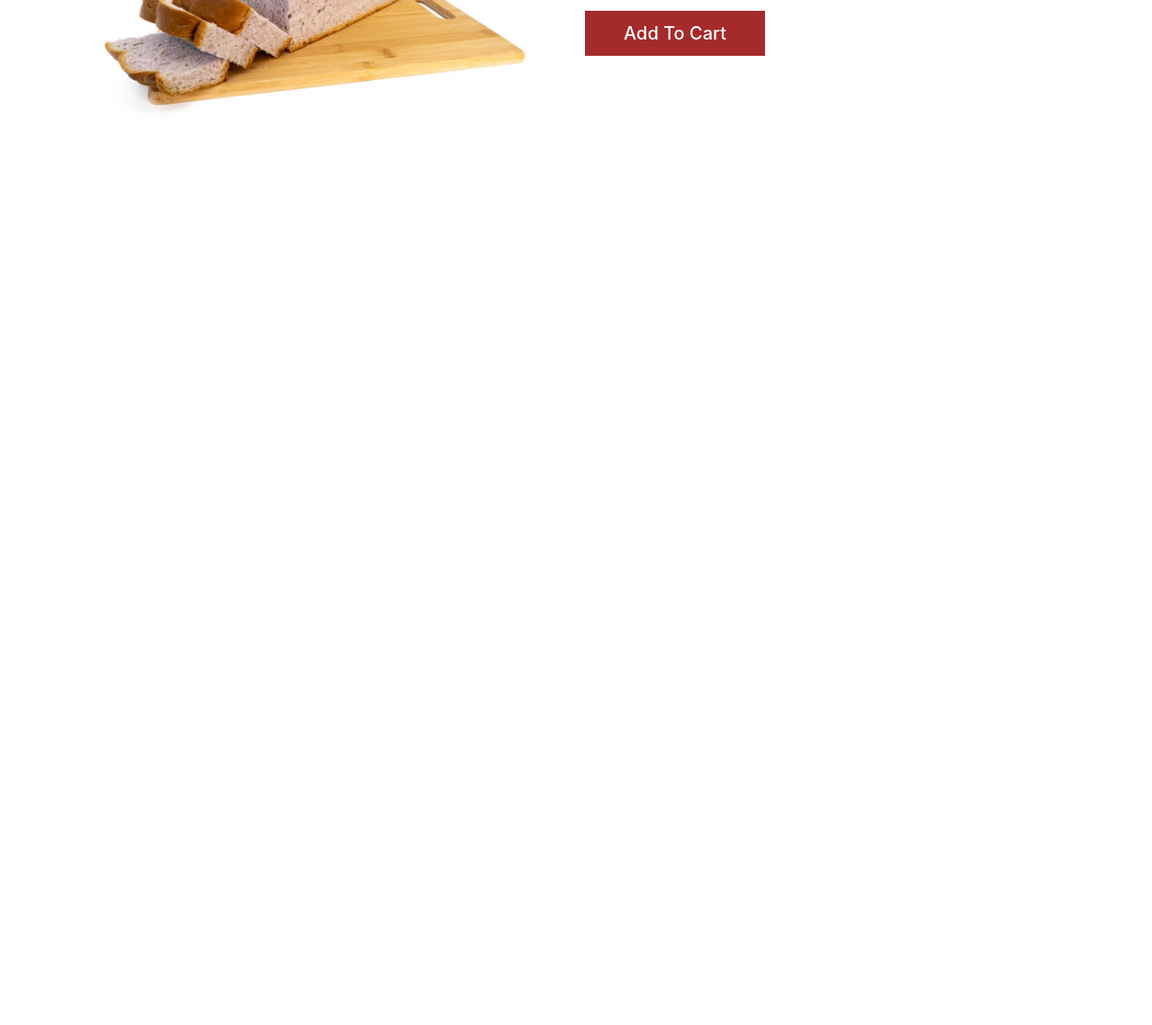
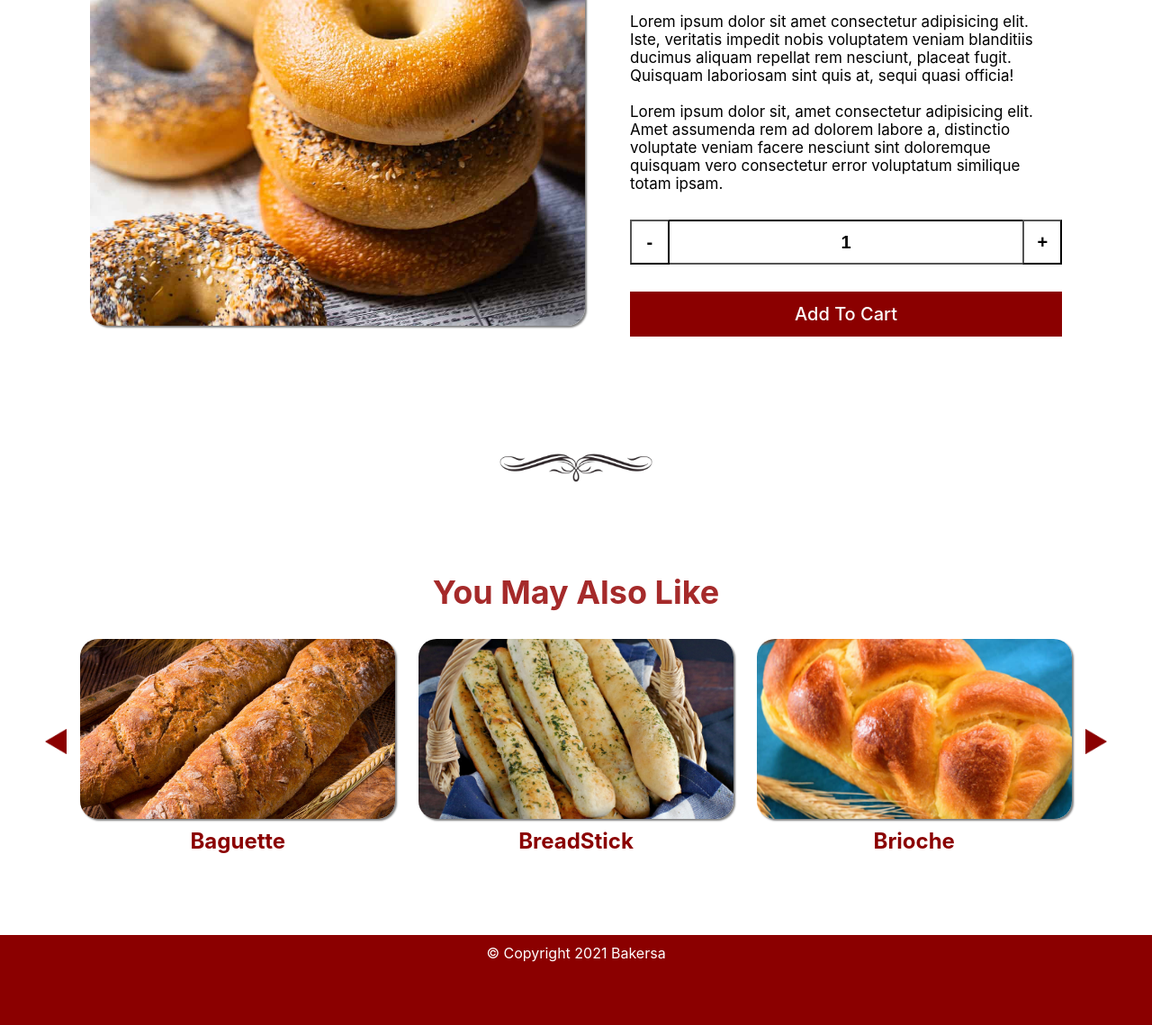
Before and after one commit to wilfrandow/Bakersa, a plain HTML site: page DetailMenu/index.html in a window 1280 px wide. Shown: the part 338-1477 px from the top of the page at 90% size. Before the commit the page ends 800 px from the top, so only its background shows below. Drawn offline with Linux system fonts and the light colour scheme.

Commit message:
html + css + asset detail menu

```diff
--- a/DetailMenu/index.html
+++ b/DetailMenu/index.html
@@ -31,12 +31,25 @@
         </div>
     </header>
     <section>
+        <div class="detail">
+
             <div class="breadImage">
-            <img src="Assets/DummyBread.jpg">
+                <img src="Assets/Bagel.jpg" class="image">
+                <div class="overlay">
+                    <div class="ovLeft">
+                        <img src="Assets/Previous.png">
+                    </div>
+                    <div class="ovRight">
+                        <img src="Assets/Next.png">
+                    </div>
+                    <div class="ovBot">
+                        <img src="Assets/FirstPage.png">
+                    </div>
+                </div>
             </div>
             <div class="breadDetail">
                 <span class="title">
-                Classic Bread
+                    Bagel
                 </span>
                 <div class="priceAndRate">
                     <span class="price">
@@ -51,16 +64,58 @@
                 </div>
                 <span class="desc">
                     Lorem ipsum dolor sit amet consectetur adipisicing elit. Iste, veritatis impedit nobis voluptatem veniam blanditiis ducimus aliquam repellat rem nesciunt, placeat fugit. Quisquam laboriosam sint quis at, sequi quasi officia!
+                    <br>
+                    <br>
+                    Lorem ipsum dolor sit, amet consectetur adipisicing elit. Amet assumenda rem ad dolorem labore a, distinctio voluptate veniam facere nesciunt sint doloremque quisquam vero consectetur error voluptatum similique totam ipsam.
                 </span>
+                <div class="qty">
+                    <input type="button" id="button" value="-">
+                    <input type="text" id="quantity" value="1">
+                    <input type="button" id="button" value="+">
+                </div>
                 <div class="addToCart">
                     <span>
                         Add To Cart
                     </span>
                 </div>
             </div>
+        </div>
+        <img src="Assets/Line.png" class="line">
+        <div class="recommendation">
+            <span class="recTitle">
+                You May Also Like
+            </span>
+            <div class="items">
+                <img src="Assets/Left.png" class="arrow">
+                <div class="otherProduct">
+                    <img src="Assets/Baguette.jpg">
+                    <span>
+                        Baguette
+                    </span>
+                </div>
+                <div class="otherProduct">
+                    <img src="Assets/BreadStick.jpg">
+                    <span>
+                        BreadStick
+                    </span>
+                </div>
+                <div class="otherProduct">
+                    <img src="Assets/Brioche.jpg">
+                    <span>
+                        Brioche
+                    </span>
+                </div>
+                <img src="Assets/Right.png" class="arrow">
+            </div>
+        </div>
     </section>
     <footer>
         <!-- Social Media -->
+        <div class="copyright">
+            <span>
+                &copy Copyright 2021 Bakersa
+            </span>
+        </div>
     </footer>
 </body>
 </html>
--- a/DetailMenu/style.css
+++ b/DetailMenu/style.css
@@ -5,7 +5,7 @@ body {
 header {
     background-color: #fff5eb;
     width: 100%;
-    height: 60px;
+    height: 70px;
     display: flex;
     align-items: center;
 }
@@ -44,16 +44,87 @@ section {
     background-color: white;
     width: 100%;
     display: flex;
+    flex-direction: column;
+    justify-content: center;
+    align-items: center;
+}
+
+.detail {
+    margin-top: 50px;
+    display: flex;
+    flex-direction: row;
 }
 
 .breadImage {
     margin-top: 30px;
+    margin-bottom: 30px;
     margin-left: 100px;
+    display: flex;
+    position: relative;
 }
 
-.breadImage img {
-    width: 500px;
-    height: 500px;
+.breadImage .image {
+    width: 550px;
+    height: 550px;
+    border-radius: 20px;
+    box-shadow: 2px 2px 2px gray;
+}
+
+.breadImage .overlay {
+    opacity: 0;
+}
+
+.breadImage:hover .overlay {
+    opacity: 1;
+}
+
+.breadImage .overlay .ovLeft {
+    display: flex;
+    align-items: center;
+    justify-content: center;
+    position: absolute;
+    left: 0;
+    width: 50px;
+    height: 550px;
+    border-top-left-radius: 20px;
+    border-bottom-left-radius: 20px;
+}
+
+.breadImage .overlay .ovLeft img {
+    width: 20%;
+}
+
+.breadImage .overlay .ovRight {
+    display: flex;
+    align-items: center;
+    justify-content: center;
+    position: absolute;
+    right: 0;
+    width: 50px;
+    height: 550px;
+    border-top-right-radius: 20px;
+    border-bottom-right-radius: 20px;
+}
+
+.breadImage .overlay .ovRight img {
+    width: 20%;
+}
+
+.breadImage .overlay .ovBot {
+    display: flex;
+    align-items: center;
+    justify-content: center;
+    position: absolute;
+    left: 0;
+    bottom: 0;
+    width: 550px;
+    height: 50px;
+    border-bottom-left-radius: 20px;
+    border-bottom-right-radius: 20px;
+}
+
+.breadImage .overlay .ovBot img {
+    width: 7%;
 }
 
 .breadDetail {
@@ -62,23 +133,26 @@ section {
     display: flex;
     flex-direction: column;
     margin-right: 100px;
+    margin-bottom: 30px;
 }
 
 .breadDetail .title {
-    font-family: -apple-system, BlinkMacSystemFont, 'Segoe UI', Roboto, Oxygen, Ubuntu, Cantarell, 'Open Sans', 'Helvetica Neue', sans-serif;
-    font-weight: 500;
-    font-size: 50px;
+    font-family: Verdana, Geneva, Tahoma, sans-serif;
+    font-weight: bold;
+    font-size: 70px;
     color: brown;
+    margin-bottom: 30px;
 }
 
 .breadDetail .priceAndRate {
     display: flex;
     align-items: center;
+    margin-bottom: 30px;
 }
 
 .breadDetail .priceAndRate .price {
     font-family: Impact, Haettenschweiler, 'Arial Narrow Bold', sans-serif;
-    font-size: 30px;
+    font-size: 40px;
     margin-left: 5px;
 }
 
@@ -96,19 +170,49 @@ section {
     font-family: Verdana, Geneva, Tahoma, sans-serif;
     font-size: 17px;
     font-weight: bold;
-    margin-left: 5px;
+    margin-left: 15px;
 }
 
 .breadDetail .desc {
     font-family: -apple-system, BlinkMacSystemFont, 'Segoe UI', Roboto, Oxygen, Ubuntu, Cantarell, 'Open Sans', 'Helvetica Neue', sans-serif;
     font-size: 17px;
     font-weight: 400;
-    margin-bottom: 20px;
+    margin-bottom: 30px;
+}
+
+.breadDetail .qty {
+    display: flex;
+    margin-bottom: 30px;
+    align-items: center;
+    justify-content: space-between;
+}
+
+.breadDetail .qty #button {
+    width: 50px;
+    height: 50px;
+    border-radius: 0;
+    border-color: black;
+    background-color: white;
+    text-align: center;
+    font-weight: bold;
+    font-size: 20px;
+}
+
+.breadDetail .qty #quantity {
+    width: 100%;
+    height: 44px;
+    text-align: center;
+    border-radius: 0;
+    border-color: black;
+    border-left: none;
+    border-right: none;
+    font-weight: bold;
+    font-size: 20px;
 }
 
 .breadDetail .addToCart {
-    background-color: brown;
-    width: 200px;
+    background-color: darkred;
+    width: 100%;
     height: 50px;
     display: flex;
     align-items: center;
@@ -121,3 +225,84 @@ section {
     font-weight: 500;
     font-size: 20px;
 }
+
+.line {
+    margin-top: 100px;
+    margin-left: 50px;
+    margin-right: 50px;
+    width: 15%;
+}
+
+.recommendation {
+    display: flex;
+    flex-direction: column;
+    align-items: center;
+    justify-content: center;
+    margin-top: 100px;
+    margin-left: 50px;
+    margin-right: 50px;
+    margin-bottom: 70px;
+}
+
+.recommendation .recTitle {
+    color: brown;
+    font-family: -apple-system, BlinkMacSystemFont, 'Segoe UI', Roboto, Oxygen, Ubuntu, Cantarell, 'Open Sans', 'Helvetica Neue', sans-serif;
+    font-size: 36px;
+    font-weight: bold;
+    margin-bottom: 20px;
+}
+
+.items {
+    display: flex;
+    flex-direction: row;
+    justify-content: space-between;
+    align-items: center;
+}
+
+.items .arrow {
+    width: 2%;
+    margin-bottom: 20px;
+}
+
+.otherProduct {
+    display: flex;
+    flex-direction: column;
+    margin: 10px;
+    justify-content: center;
+    align-items: center;
+}
+
+.otherProduct img {
+    width: 350px;
+    height: 200px;
+    object-fit: cover;
+    border-radius: 20px;
+    box-shadow: 2px 2px 2px gray;
+}
+
+.otherProduct span {
+    margin: 10px;
+    font-family: -apple-system, BlinkMacSystemFont, 'Segoe UI', Roboto, Oxygen, Ubuntu, Cantarell, 'Open Sans', 'Helvetica Neue', sans-serif;
+    color: darkred;
+    font-weight: bold;
+    font-size: 24px;
+}
+
+footer {
+    background-color: darkred;
+    height: 100px;
+    display: flex;
+    flex-direction: column;
+}
+
+footer .copyright {
+    margin: 10px;
+    display: flex;
+    align-items: center;
+    justify-content: center;
+}
+
+footer .copyright span {
+    color: white;
+    font-family: -apple-system, BlinkMacSystemFont, 'Segoe UI', Roboto, Oxygen, Ubuntu, Cantarell, 'Open Sans', 'Helvetica Neue', sans-serif;
+}
```
Also changed, not shown: Bread List.txt (added), DetailMenu/Assets/5Star.png, DetailMenu/Assets/Bagel.jpg (added), DetailMenu/Assets/Baguette.jpg (added), DetailMenu/Assets/BreadStick.jpg (added), DetailMenu/Assets/Brioche.jpg (added), DetailMenu/Assets/FirstPage.png (added), DetailMenu/Assets/Left.png (added), DetailMenu/Assets/Line.png (added), DetailMenu/Assets/Next.png (added), DetailMenu/Assets/Previous.png (added), DetailMenu/Assets/Right.png (added), DetailMenu/Assets/SecondPage.png (added), DetailMenu/Assets/ThirdPage.png (added). Lines whose indentation alone changed are shown as unchanged.
